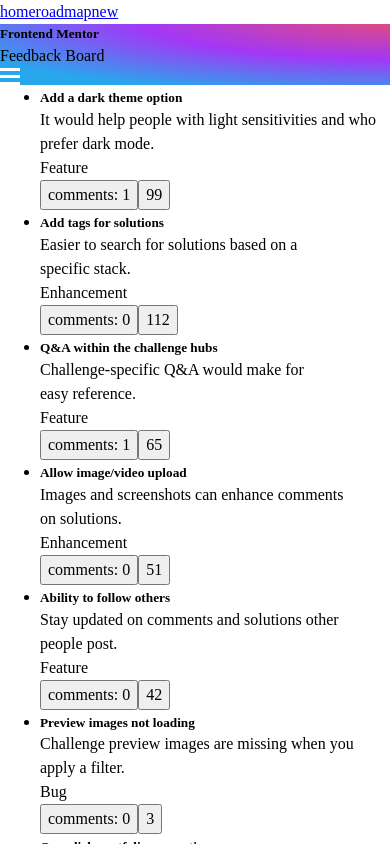
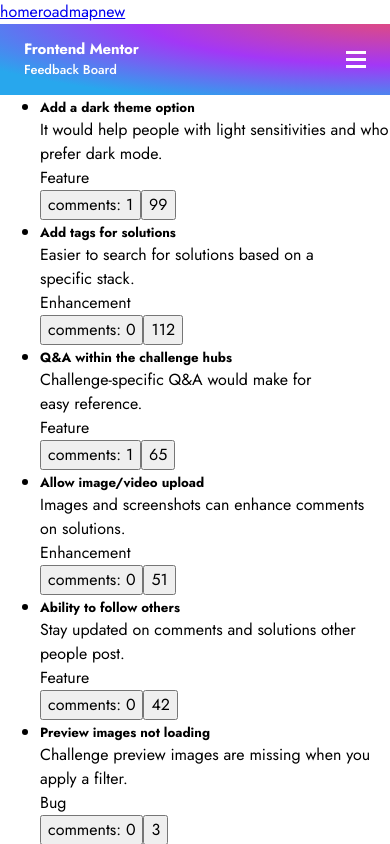
Before and after one commit to acunmedyaakademi/gaye-buse-omer-akif-product-feedback-app, a React (Vite) app: page / in a window 390 px wide. Shown: the top 844 px of the page. Built offline with nearby package versions, Linux system fonts and the light colour scheme.

Commit message:
hamburger menü oluşturuldu

```diff
--- a/index.html
+++ b/index.html
@@ -2,7 +2,6 @@
 <html lang="en">
   <head>
     <meta charset="UTF-8" />
-    <link rel="icon" type="image/svg+xml" href="/vite.svg" />
     <meta name="viewport" content="width=device-width, initial-scale=1.0" />
     <script type="module" src="/src/main.jsx" defer></script>
     <title>Product Feedback App</title>
--- a/src/App.css
+++ b/src/App.css
@@ -1,8 +1,80 @@
+@import url('https://fonts.googleapis.com/css2?family=Jost:ital,wght@0,100..900;1,100..900&display=swap');
+
 .suggestionsPageHeader {
   background: radial-gradient(128.88% 128.88% at 103.9% -10.39%, #E84D70 0%, #A337F6 53.09%, #28A7ED 100%);
+  display: flex;
+  justify-content: space-between;
+  padding-inline: 24px;
+  position: relative;
+  z-index: 12;
+
+  img {
+    padding-block: 27px;
+    cursor: pointer;
+  }
+}
+
+.headerText {
+  padding-block: 15px;
+  color: #FFFFFF;
+
+  h5 {
+    font-weight: 700;
+    font-size: 15px;
+    line-height: 21.68px;
+    letter-spacing: -0.19px;
+  }
+
+  p {
+    font-weight: 500;
+    font-size: 13px;
+    line-height: 18.79px;
+    letter-spacing: 0px;
+  }
+}
+
+.hamburger-menu-overlay.block::before {
+  content: '';
+  position: fixed;
+  top: 0;
+  left: 0;
+  right: 0;
+  bottom: 0;
+  background-color: rgba(0, 0, 0, 0.5);
+  z-index: 10;
+}
+
+.hamburger-menu-content.block {
+  position: absolute;
+  top: 100%;
+  right: 0;
+  width: 271px;
+  background-color: #fff;
+  transition: transform 0.3s ease;
+  transform: translateY(10px);
+  box-shadow: 0px 4px 10px rgba(0, 0, 0, 0.1);
+  z-index: 10;
+}
+
+.hamburger-menu {
+  width: 20px;
+  display: flex;
+  justify-content: center;
+  align-items: center;
+  z-index: 11;
+  position: relative;
+}
+
+.hamburger-menu-overlay.none,
+.hamburger-menu-content.none {
+  display: none;
 }
 
 @media (width >= 768px) {
+
+  .hamburger-menu-overlay, .hamburger-menu {
+    display: none;
+  }
 
 }
 
--- a/src/components/Suggestions.jsx
+++ b/src/components/Suggestions.jsx
@@ -4,6 +4,7 @@ import { FeedbackContext } from "./FeedbackContext";
 export default function Suggestions() {
   const { feedback } = useContext(FeedbackContext);
   const [isMobile, setIsMobile] = useState(window.innerWidth < 768);
+  const [isMenuOpen, setIsMenuOpen] = useState(false); // Hamburger menü için state
 
   useEffect(() => {
     const handleResize = () => {
@@ -13,6 +14,11 @@ export default function Suggestions() {
     return () => window.removeEventListener("resize", handleResize);
   }, []);
 
+  // Hamburger menüyü aç/kapat
+  function hamburgerMenu() {
+    setIsMenuOpen((prevState) => !prevState);
+  }
+
   return (
     <div className="suggestionsPage">
       {isMobile ? (
@@ -21,7 +27,34 @@ export default function Suggestions() {
             <h5>Frontend Mentor</h5>
             <p>Feedback Board</p>
           </div>
-          <img src="svg/hamburgerIcon.svg" alt="hamburger icon" />
+          <div className="hamburger-menu">
+            <img
+              src={isMenuOpen ? "svg/hamburgerCloseIcon.svg" : "svg/hamburgerIcon.svg"}
+              alt="Hamburger Menu"
+              onClick={hamburgerMenu}
+              className={isMenuOpen ? "hamburger-icon-none" : ""}
+            />
+          </div>
+          <div className={`hamburger-menu-overlay ${isMenuOpen ? "block" : "none"}`}>
+            <div className={`hamburger-menu-content ${isMenuOpen ? "block" : "none"}`}>
+              <div className="categories">
+                <button>All</button>
+                <button>UI</button>
+                <button>UX</button>
+              </div>
+              <div className="roadmap">
+                <div className="roadmap-head">
+                  <h3>Roadmap</h3>
+                  <button>View</button>
+                </div>
+                <div className="roadmap-status">
+                  <span>Planned</span>
+                  <span>In-Progress</span>
+                  <span>Live</span>
+                </div>
+              </div>
+            </div>
+          </div>
         </div>
       ) : (
         <div className="suggestionsPageHeader">
--- a/src/reset.css
+++ b/src/reset.css
@@ -6,6 +6,7 @@
 /* 2. Remove default margin */
 * {
   margin: 0;
+  transition: all 0.3s ease-in-out;
 }
 
 body {
@@ -13,6 +14,7 @@ body {
   line-height: 1.5;
   /* 4. Improve text rendering */
   -webkit-font-smoothing: antialiased;
+  font-family: 'Jost';
 }
 
 /* 5. Improve media defaults */
```
Also changed, not shown: public/svg/hamburgerCloseIcon.svg (added).
